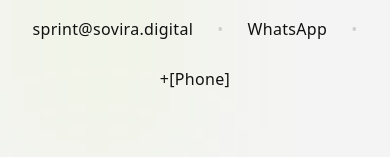
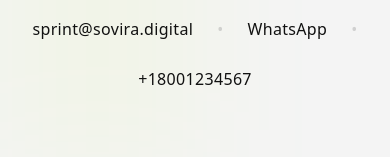
Before and after one commit to datagekko/sovira-digital, a Next.js app: page / in a window 390 px wide. Shown: the part 9829-9986 px from the top of the page. Built offline with nearby package versions, Linux system fonts and the light colour scheme; a web font is replaced by a local one.

Commit message:
Allow configurable phone numbers

```diff
--- a/components/CTASection.tsx
+++ b/components/CTASection.tsx
@@ -1,6 +1,11 @@
 export default function CTASection() {
   // reasoning: Final push with urgency (limited slots) and clear action
   // Reinforces key value props one last time
+
+  // Allow phone numbers to be configured via environment variables. Provide
+  // sensible defaults so links still work when variables are missing.
+  const PHONE_NUMBER = process.env.NEXT_PUBLIC_PHONE_NUMBER || "+18001234567";
+  const WHATSAPP_NUMBER = (process.env.NEXT_PUBLIC_WHATSAPP_NUMBER || PHONE_NUMBER).replace(/\D/g, "");
 
   return (
     <section className="py-20 md:py-32 bg-sovira-paper relative overflow-hidden">
@@ -71,12 +76,18 @@
                 sprint@sovira.digital
               </a>
               <span className="text-sovira-neutral/40">•</span>
-              <a href="https://wa.me/[number]" className="text-sovira-black hover:text-sovira-chartreuse-readable transition-colors">
+              <a
+                href={`https://wa.me/${WHATSAPP_NUMBER}`}
+                className="text-sovira-black hover:text-sovira-chartreuse-readable transition-colors"
+              >
                 WhatsApp
               </a>
               <span className="text-sovira-neutral/40">•</span>
-              <a href="tel:+[number]" className="text-sovira-black hover:text-sovira-chartreuse-readable transition-colors">
-                +[Phone]
+              <a
+                href={`tel:${PHONE_NUMBER}`}
+                className="text-sovira-black hover:text-sovira-chartreuse-readable transition-colors"
+              >
+                {PHONE_NUMBER}
               </a>
             </div>
           </div>
```
